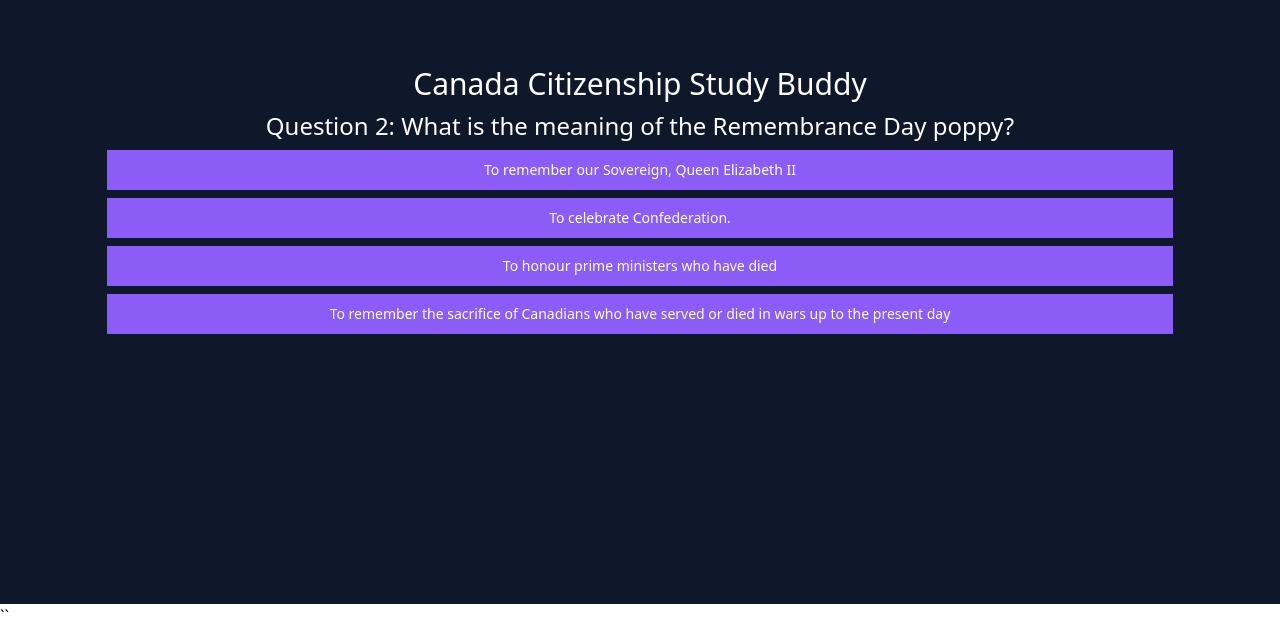
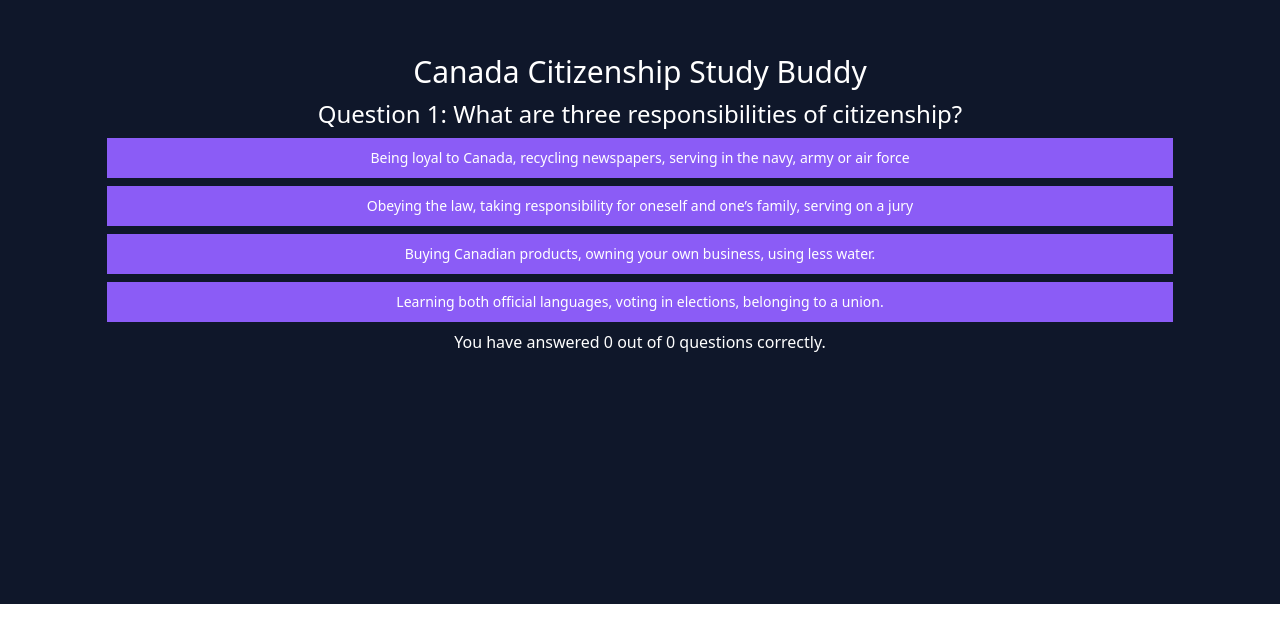
Before and after one commit to jakebottrall/canada-citizenship-study-buddy, a SvelteKit app: page / in a window 1280 px wide. Shown: the part 196-824 px from the top of the page. After the commit the page ends 800 px from the top, so only its background shows below. Built offline with nearby package versions, Linux system fonts and the light colour scheme.

Commit message:
polish & modularize

```diff
--- /dev/null
+++ b/src/lib/ResultImage.svelte
@@ -0,0 +1,20 @@
+<script lang="ts">
+	import { fly } from 'svelte/transition';
+
+	export let toggled: boolean;
+	export let src: string;
+	export let alt: string;
+</script>
+
+{#if toggled}
+	<img
+		{alt}
+		{src}
+		class="absolute"
+		height="50"
+		in:fly={{ x: 300, duration: 500 }}
+		out:fly={{ x: 300, duration: 1000 }}
+		style="bottom: 10px; right: 0px"
+		width="50"
+	/>
+{/if}
--- /dev/null
+++ b/src/lib/questions.ts
@@ -0,0 +1,40 @@
+export const questions = [
+	{
+		question: 'What are three responsibilities of citizenship?',
+		answer: 1,
+		options: [
+			{
+				question:
+					'Being loyal to Canada, recycling newspapers, serving in the navy, army or air force',
+				value: 0
+			},
+			{
+				question:
+					'Obeying the law, taking responsibility for oneself and one’s family, serving on a jury',
+				value: 1
+			},
+			{
+				question: 'Learning both official languages, voting in elections, belonging to a union.',
+				value: 2
+			},
+			{
+				question: 'Buying Canadian products, owning your own business, using less water.',
+				value: 3
+			}
+		]
+	},
+	{
+		question: 'What is the meaning of the Remembrance Day poppy?',
+		answer: 3,
+		options: [
+			{ question: 'To remember our Sovereign, Queen Elizabeth II', value: 0 },
+			{ question: 'To celebrate Confederation.', value: 1 },
+			{ question: 'To honour prime ministers who have died', value: 2 },
+			{
+				question:
+					'To remember the sacrifice of Canadians who have served or died in wars up to the present day',
+				value: 3
+			}
+		]
+	}
+];
--- a/src/routes/+page.svelte
+++ b/src/routes/+page.svelte
@@ -1,41 +1,44 @@
 <script lang="ts">
-	const questions = [
-		{
-			question: 'What are three responsibilities of citizenship?',
-			options: [
-				'Being loyal to Canada, recycling newspapers, serving in the navy, army or air force',
-				'Obeying the law, taking responsibility for oneself and one’s family, serving on a jury',
-				'Learning both official languages, voting in elections, belonging to a union.',
-				'Buying Canadian products, owning your own business, using less water.'
-			],
-			answer: 1
-		},
-		{
-			question: 'What is the meaning of the Remembrance Day poppy?',
-			options: [
-				'To remember our Sovereign, Queen Elizabeth II',
-				'To celebrate Confederation.',
-				'To honour prime ministers who have died',
-				'To remember the sacrifice of Canadians who have served or died in wars up to the present day'
-			],
-			answer: 3
-		}
-	];
+	import awesome from '$lib/assets/awesome.png';
+	import notAwesome from '$lib/assets/not-awesome.png';
+	import { questions } from '$lib/questions';
+	import ResultImage from '$lib/ResultImage.svelte';
 
 	const getRandomQuestion = () => Math.floor(Math.random() * questions.length);
 
 	let index = getRandomQuestion();
 
+	let questionsAsked = 0;
+	let questionsCorrect = 0;
+
+	let correct = false;
+	let incorrect = false;
+
 	$: currentQuestion = questions[index];
 
 	const handleClick = (selected: number) => {
+		questionsAsked += 1;
+
 		if (selected === currentQuestion.answer) {
-			alert('Correct!');
+			correct = true;
+			questionsCorrect += 1;
+
+			setTimeout(() => {
+				correct = false;
+			}, 1000);
 		} else {
-			alert('Incorrect!');
+			incorrect = true;
+
+			setTimeout(() => {
+				incorrect = false;
+			}, 1000);
 		}
 
 		index = getRandomQuestion();
+	};
+
+	const randomizeOptionsOrder = (options: { question: string; value: number }[]) => {
+		return options.sort(() => Math.random() - 0.5);
 	};
 </script>
 
@@ -52,13 +55,19 @@
 	</h2>
 
 	<div class="w-5/6">
-		{#each currentQuestion.options as option, i}
+		{#each randomizeOptionsOrder(currentQuestion.options) as option (option.question)}
 			<button
-				on:click={() => handleClick(i)}
+				on:click={() => handleClick(option.value)}
 				class="mb-2 w-full bg-violet-500 px-5 py-2.5 text-center text-sm font-medium text-white hover:bg-violet-600 focus:outline-none focus:ring-4 focus:ring-blue-300"
-				>{option}</button
+				>{option.question}</button
 			>
 		{/each}
 	</div>
+
+	<p class="text-white">
+		You have answered {questionsCorrect} out of {questionsAsked} questions correctly.
+	</p>
+
+	<ResultImage toggled={correct} src={awesome} alt="correct" />
+	<ResultImage toggled={incorrect} src={notAwesome} alt="incorrect" />
 </div>
-``
```
Also changed, not shown: src/lib/assets/awesome.png (added), src/lib/assets/not-awesome.png (added).
